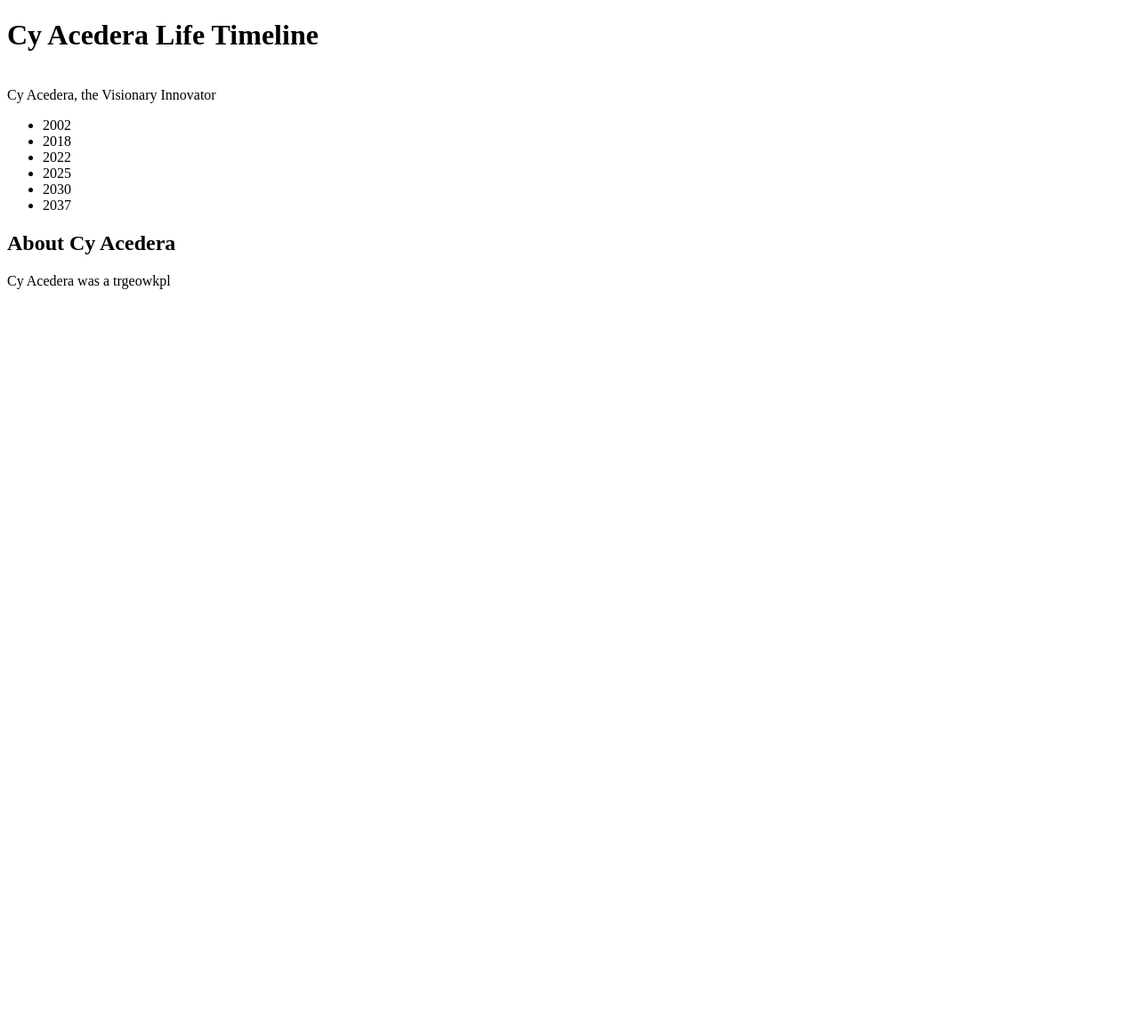
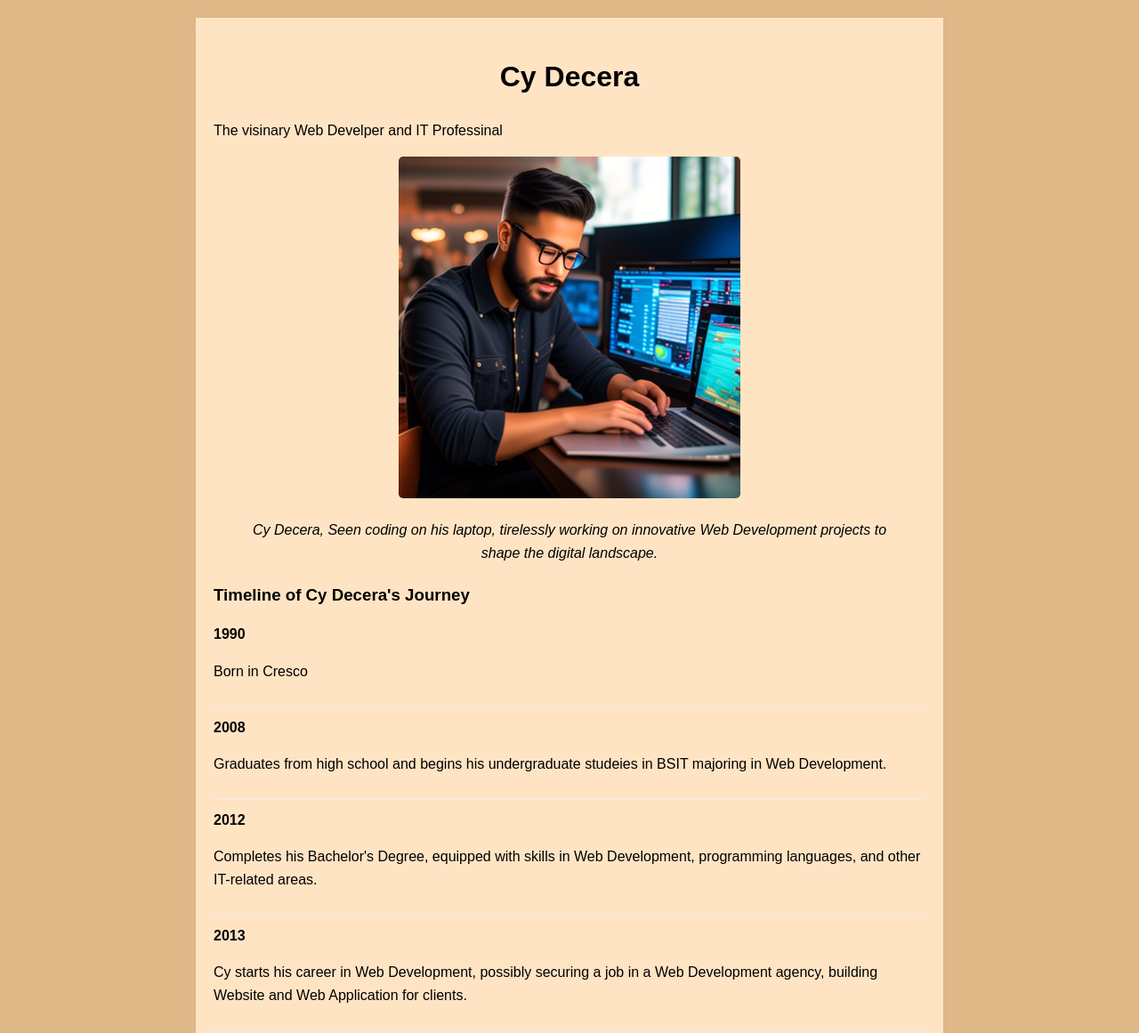
Before and after one commit to JeddaKidlongan/221451882-WebApp, a plain HTML site: page Final Activity/Tribute page/Tribute.html in a window 1280 px wide. Shown: the top 1161 px of the page at 89% size. Before the commit the page ends 800 px from the top, so only its background shows below. Drawn offline with Linux system fonts and the light colour scheme.

Commit message:
done with the 1st act of Final Project

```diff
--- a/Final Activity/Tribute page/Tribute.css
+++ b/Final Activity/Tribute page/Tribute.css
@@ -0,0 +1,65 @@
+body{
+    font-family: Arial, Helvetica, sans-serif;
+    line-height: 1.6;
+    margin: 0;
+    padding: 0;
+    background: burlywood;
+    color: black;
+}
+main{
+    max-width: 800px;
+    margin: 20px auto;
+    padding: 20px;
+    background: bisque;
+    box-shadow: 0 0 10px rgba(245, 160, 160, 0.1);
+}
+#title {
+    text-align: center;
+    color: black;
+}
+#img-div {
+    margin: 30px 1;
+    text-align: center;
+}
+#image {
+    max-width: 200%;
+    height: auto;
+    border-radius: 5px;
+}
+#img-caption {
+    margin-top: 5px;
+    font-style: italic;
+    color: black;
+}
+#tribute-info {
+    margin-top: 20px;
+}
+#headline {
+    margin-bottom: 15px;
+    color: black;
+}
+ul {
+    list-style-type: none;
+    padding: 0;
+}
+li {
+    margin-bottom: 10px;
+    padding-bottom: 10px;
+    border-bottom: 1px solid #eee;
+}
+.year {
+    font-weight: bold;
+    color: black;
+}
+blockquote {
+    margin-top: 20px;
+    background: #f9f9f9;
+    padding: 10px;
+    border-left: 5px solid #ccc;
+
+}
+cite {
+    display: block;
+    text-align: right;
+    color: black;
+}
--- a/Final Activity/Tribute page/Tribute.html
+++ b/Final Activity/Tribute page/Tribute.html
@@ -6,31 +6,63 @@
     <title>Tribute</title>
     <link rel="stylesheet" href="Tribute.css">
 </head>
+
 <body>
-    <div id="title">
-        <h1>Cy Acedera Life Timeline </h1>
-    </div>
+    <main id="main">
+        <h1 id="title">Cy Decera</h1>
+        <p>The visinary Web Develper and IT Professinal</p>
 
-    <div id="img-div">
-        <img src="" alt="">
-        <div id="img-caption">Cy Acedera, the Visionary Innovator</div>
-    </div>
+        <figure id="img-div">
+            <img
+            id="image"
+            src="/Final Activity/Tribute page/cy.jpg"
+            alt="Cy Decera">
 
-    <div id="timeline">
-        <ul>
-            <li><span class="year">2002</span></li>
-            <li><span class="year">2018</span></li>
-            <li><span class="year">2022</span></li>
-            <li><span class="year">2025</span></li>
-            <li><span class="year">2030</span></li>
-            <li><span class="year">2037</span></li>
-        </ul>
-    </div>
+            <figcaption id="img-caption">
+                <p>Cy Decera, Seen coding on his laptop, tirelessly working on innovative Web Development projects to shape the digital landscape.</p>
+            </figcaption>
+        </figure>
 
-    <div id="tribute-info">
-        <h2>About Cy Acedera</h2>
-        <p> Cy Acedera was a trgeowkpl</p>
+        <div id="tribute-info">
+            <h3 id="headline">Timeline of Cy Decera's Journey</h3>
+            <ul>
+                <li><strong class="year">1990</strong>
+                    <p>Born in Cresco </p>
+                </li>
+                <li><strong class="year">2008</strong>
+                    <p>Graduates from high school and begins his undergraduate studeies in BSIT majoring in Web Development.</p>
+                </li>
+                <li>
+                    <strong class="year">2012</strong>
+                    <p>Completes his Bachelor's Degree, equipped with skills in Web Development, programming languages, and other IT-related areas.</p>
+                </li>
+                <li>
+                    <strong class="year">2013</strong>
+                    <p>Cy starts his career in Web Development, possibly securing a job in a Web Development agency, building Website and Web Application for clients.</p>
+                </li>
+                <li>
+                    <strong class="year">2015</strong>
+                    <p>Cy's skills and expertise in Web Development continue to grow, possibly leading to more challenging projects and opportunities for advancement in his carreer.</p>
+                </li>
+                <li>
+                    <strong class="year">2018</strong>
+                    <p>He may work for various companies during this time, contribution to the Development of numerous website and web Application.</p>
+                </li>
+                <li>
+                    <strong class="yaer">2020</strong>
+                    <p>Tragically, Cy Decera life is cut short due to a car accident, leaving behind a legacy of innovation and dedication in the field of Web Development.</p>
+                </li>
+            </ul>
 
-    </div>
+        </div>
+        <br>
+        <blockquote>
+            <cite>
+            <p> Cy Decera passion for Web Development and his contribution to the digital world will be remembered forever. His untimely paasing is a great loss to the IT community.</p>
+            </cite>
+            <cite>--Emily Chang, CEO of a leading tech company</cite>
+        </blockquote>
+
+    </main>
 </body>
 </html>
```
Also changed, not shown: Final Activity/Tribute page/cy.jpg (added).
